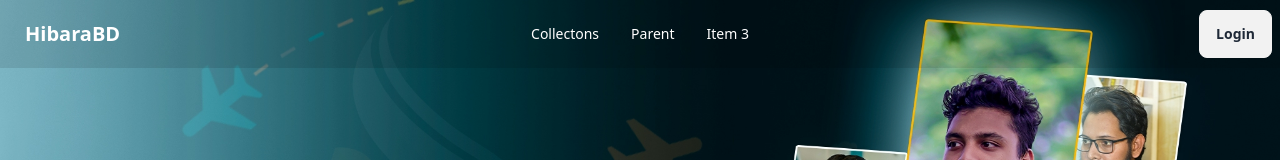
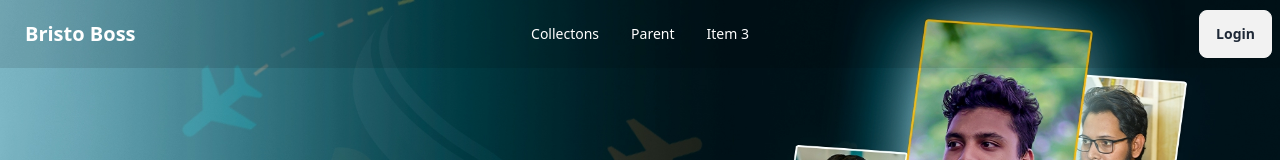
Before and after one commit to hmtamim199/hibara-bd-client, a React (Vite) app: page / in a window 1280 px wide. Shown: the top 160 px of the page. Built offline with nearby package versions, Linux system fonts and the light colour scheme.

Commit message:
added menu

```diff
--- a/src/Pages/Shared/Navbar/Navbar.jsx
+++ b/src/Pages/Shared/Navbar/Navbar.jsx
@@ -22,7 +22,7 @@
         {navOptions}
       </ul>
     </div>
-    <a className="btn btn-ghost normal-case text-xl">HibaraBD</a>
+    <a className="btn btn-ghost normal-case text-xl">Bristo Boss</a>
   </div>
   <div className="navbar-center hidden lg:flex">
     <ul className="menu menu-horizontal px-1">
```
